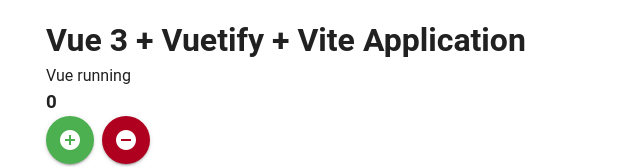
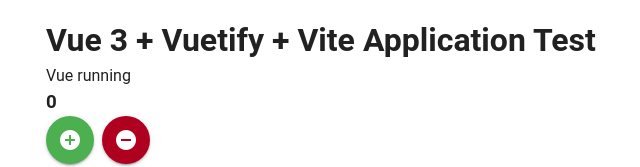
Before and after one commit to saif01/vue-3-vuetify-3-vite, a Vue app: page / in a window 1280 px wide. Shown: the top 167 px of the page, without its empty margins (10-650 px from the left). Built offline with nearby package versions, Linux system fonts and the light colour scheme.

Commit message:
feat: Update HomeView title
Update the title of HomeView from 'Vue 3 + Vuetify + Vite Application' to 'Vue 3 + Vuetify + Vite Application Test'

```diff
--- a/src/views/HomeView.vue
+++ b/src/views/HomeView.vue
@@ -10,7 +10,7 @@
 </script>
 
 <template>
-  <h1>Vue 3 + Vuetify + Vite Application</h1>
+  <h1>Vue 3 + Vuetify + Vite Application Test</h1>
   {{ test }}
   <h3>{{ counter }}</h3>
 
```
